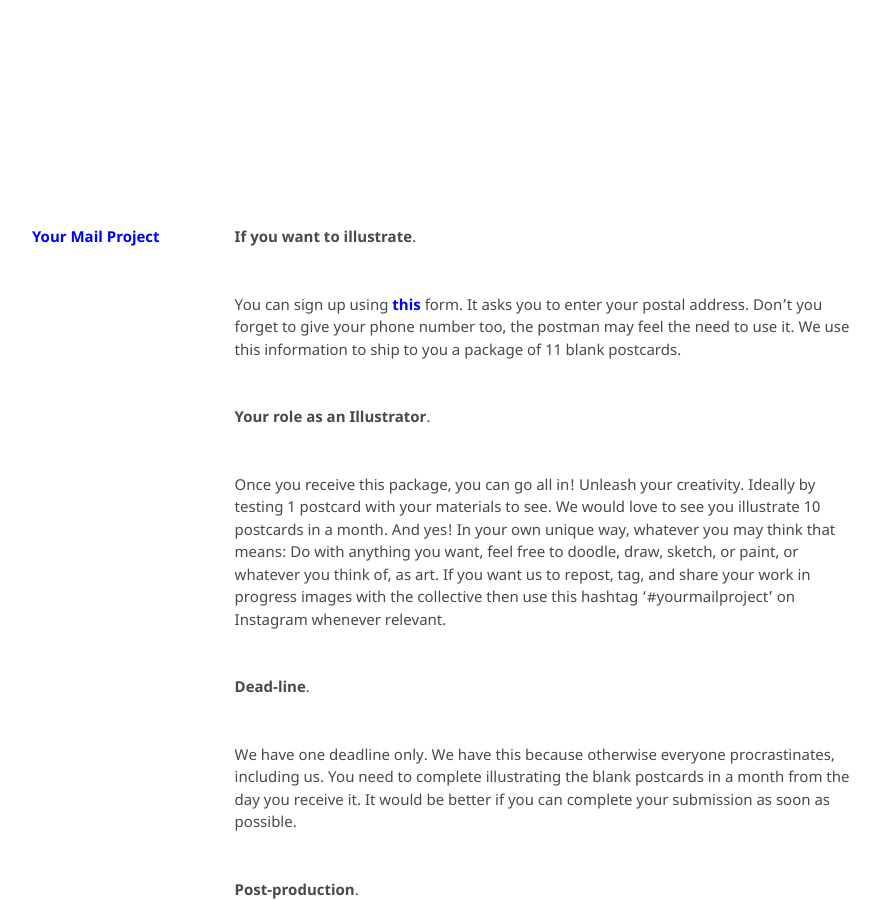
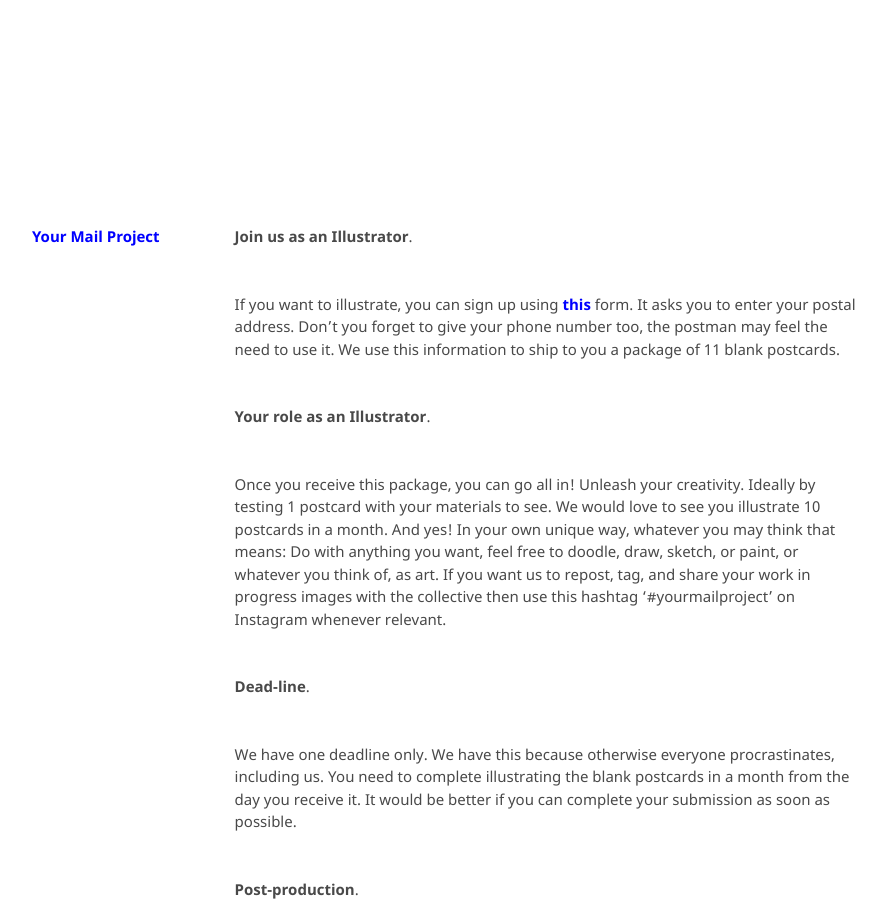
Before and after one commit to kvshvlin/yourmailproject, a Jekyll site: the page built from forartists.md, in a window 1280 px wide and 900 px high. Shown: the whole window, without its empty margins (193-1079 px from the left). Built offline with Jekyll 4.4.1, drawn with Linux system fonts in a browser that asks for light colours; our own code applies the rules of GitHub Pages for plain Markdown files; some of the changed text lies outside the part shown.

Commit message:
Update forartists.md

```diff
--- a/forartists.md
+++ b/forartists.md
@@ -1,6 +1,6 @@
-**If you want to illustrate**.
+**Join us as an Illustrator**.
 
-You can sign up using **<a href="https://yourmailproject.typeform.com/to/krhWpQJZ" target="_blank">this</a>** form. It asks you to enter your postal address. Don't you forget to give your phone number too, the postman may feel the need to use it. We use this information to ship to you a package of 11 blank postcards.
+If you want to illustrate, you can sign up using **<a href="https://yourmailproject.typeform.com/to/krhWpQJZ" target="_blank">this</a>** form. It asks you to enter your postal address. Don't you forget to give your phone number too, the postman may feel the need to use it. We use this information to ship to you a package of 11 blank postcards.
 
 **Your role as an Illustrator**.
 
@@ -86,7 +86,7 @@
 <div class="roadmap-spacer-1"></div>
 
 <p>
-<a class="btn" href="https://kvshvl.in/yourmailproject/getpostcards.html"><</a>|<a class="btn" href="https://yourmailproject.typeform.com/to/krhWpQJZ" target="_blank">Join us as an Illustrator</a><br>
+<a class="btn" href="https://kvshvl.in/yourmailproject/getpostcards.html"><</a>|<a class="btn" href="https://yourmailproject.typeform.com/to/krhWpQJZ" target="_blank">Join us</a><br>
 </p>
 
 <div class="roadmap-spacer-2"></div>
```
